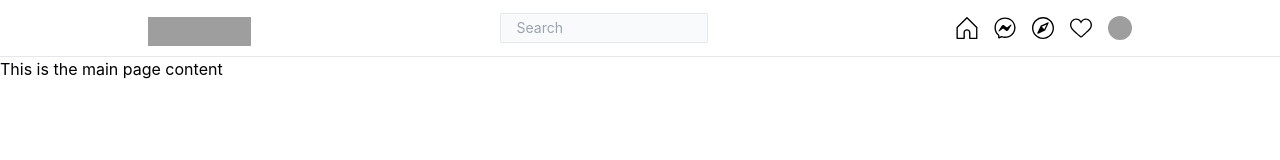
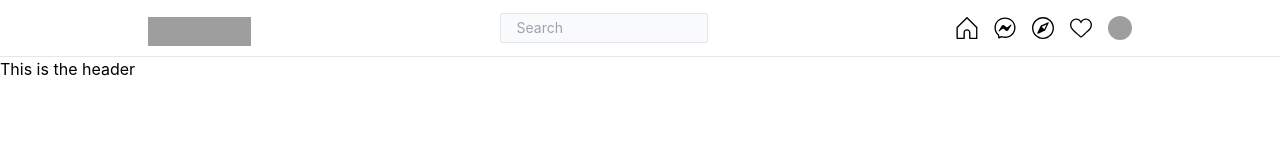
Before and after one commit to dpkreativ/nextjs-ig-ui, a Next.js app: page / in a window 1280 px wide. Shown: the top 160 px of the page. Built offline with nearby package versions, Linux system fonts and the light colour scheme; grey boxes are pictures that could not be loaded.

Commit message:
import header component

```diff
--- a/components/PageContent/index.js
+++ b/components/PageContent/index.js
@@ -1,7 +1,9 @@
+import Header from "./Header";
+
 const PageContent = () => {
   return (
     <main>
-      <h1>This is the main page content</h1>
+      <Header />
     </main>
   );
 };
```
